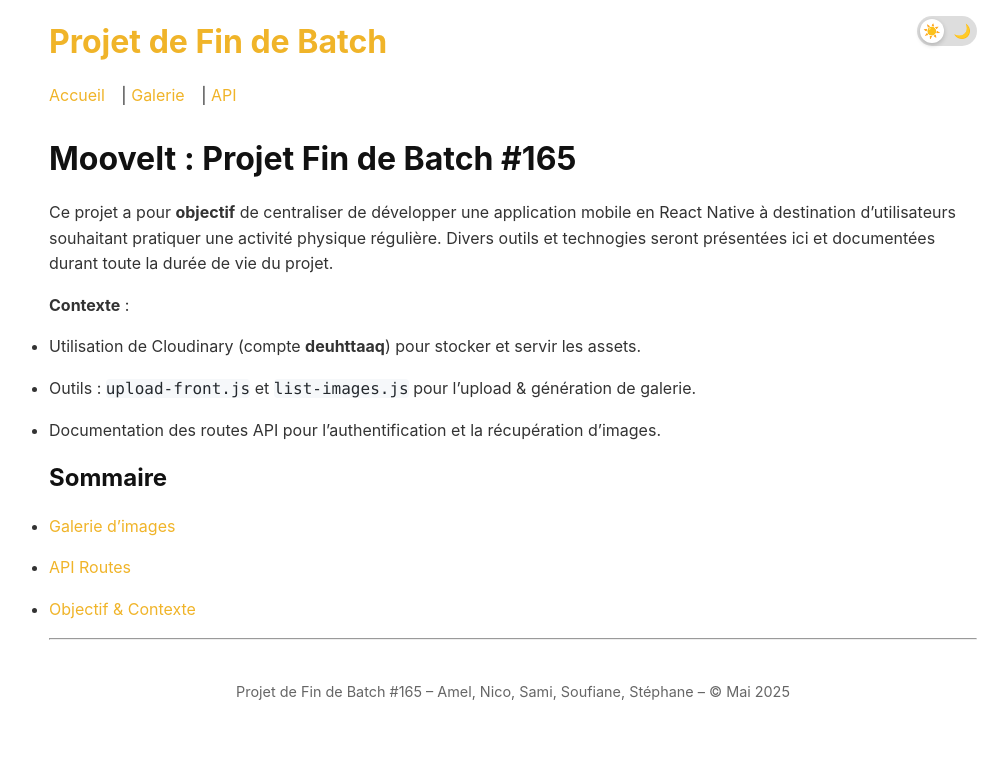
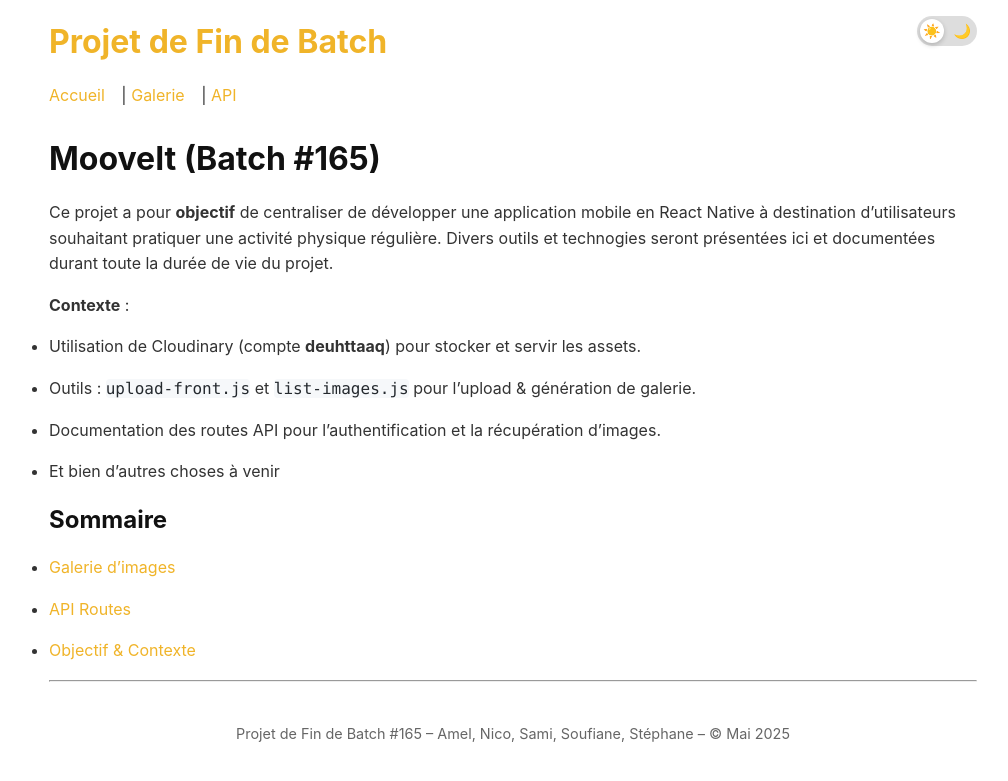
Before and after one commit to StefPoss/projetDeFinDeBatch, a Jekyll site: the page built from docs/index.md, in a window 1280 px wide. Shown: the top 781 px of the page, without its empty margins (127-1135 px from the left). Built offline with Jekyll 4.4.1, drawn with Linux system fonts in a browser that asks for light colours.

```diff
--- a/docs/index.md
+++ b/docs/index.md
@@ -3,7 +3,7 @@
 title: Accueil
 ---
 
-# MooveIt : Projet Fin de Batch #165
+# MooveIt (Batch #165)
 
 <div class="intro content-center" markdown="1">
 
@@ -14,6 +14,7 @@
 - Utilisation de Cloudinary (compte **deuhttaaq**) pour stocker et servir les assets.
 - Outils : `upload-front.js` et `list-images.js` pour l’upload & génération de galerie.
 - Documentation des routes API pour l’authentification et la récupération d’images.
+- Et bien d'autres choses à venir
 
 </div>
 
```
